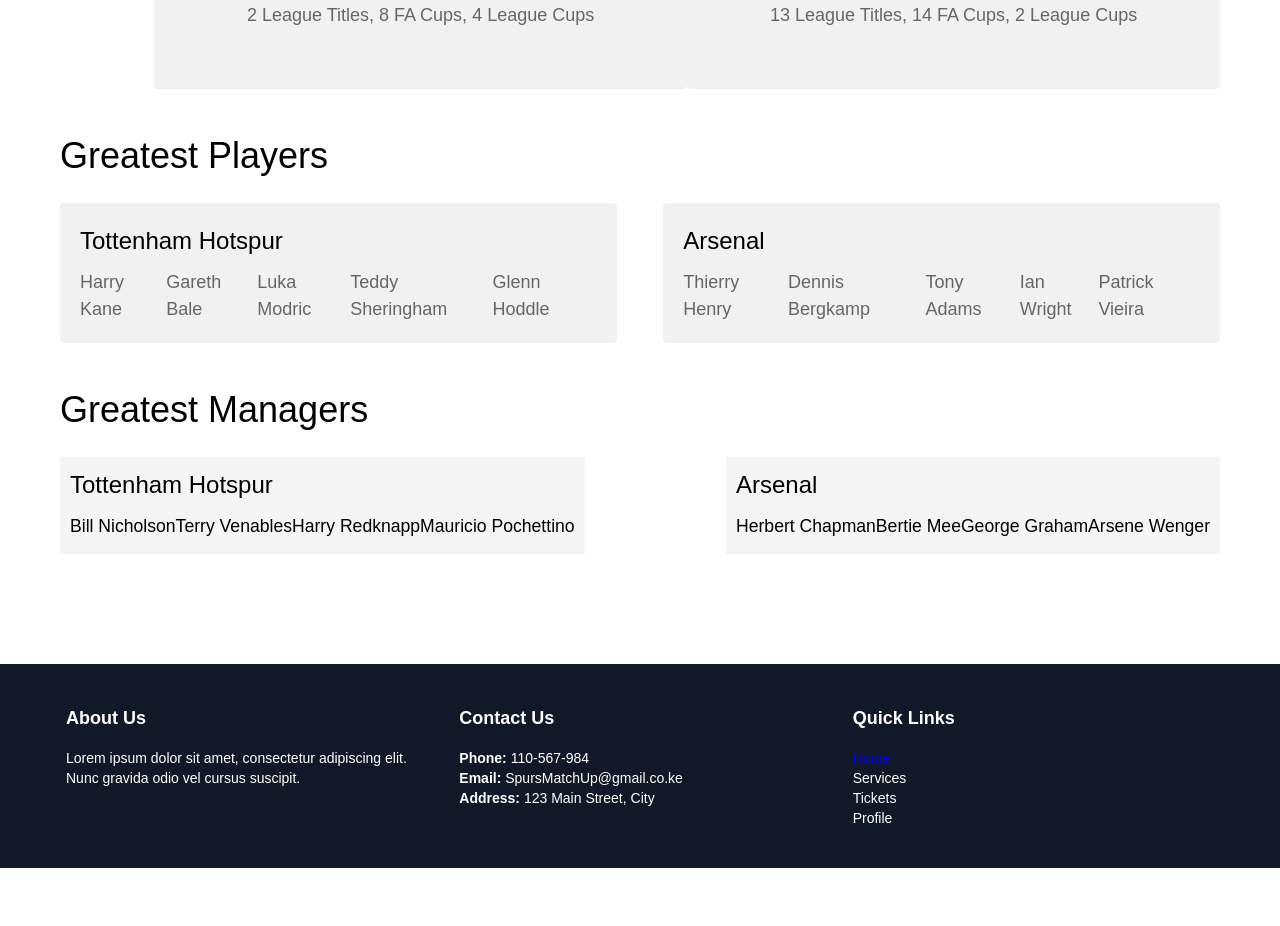
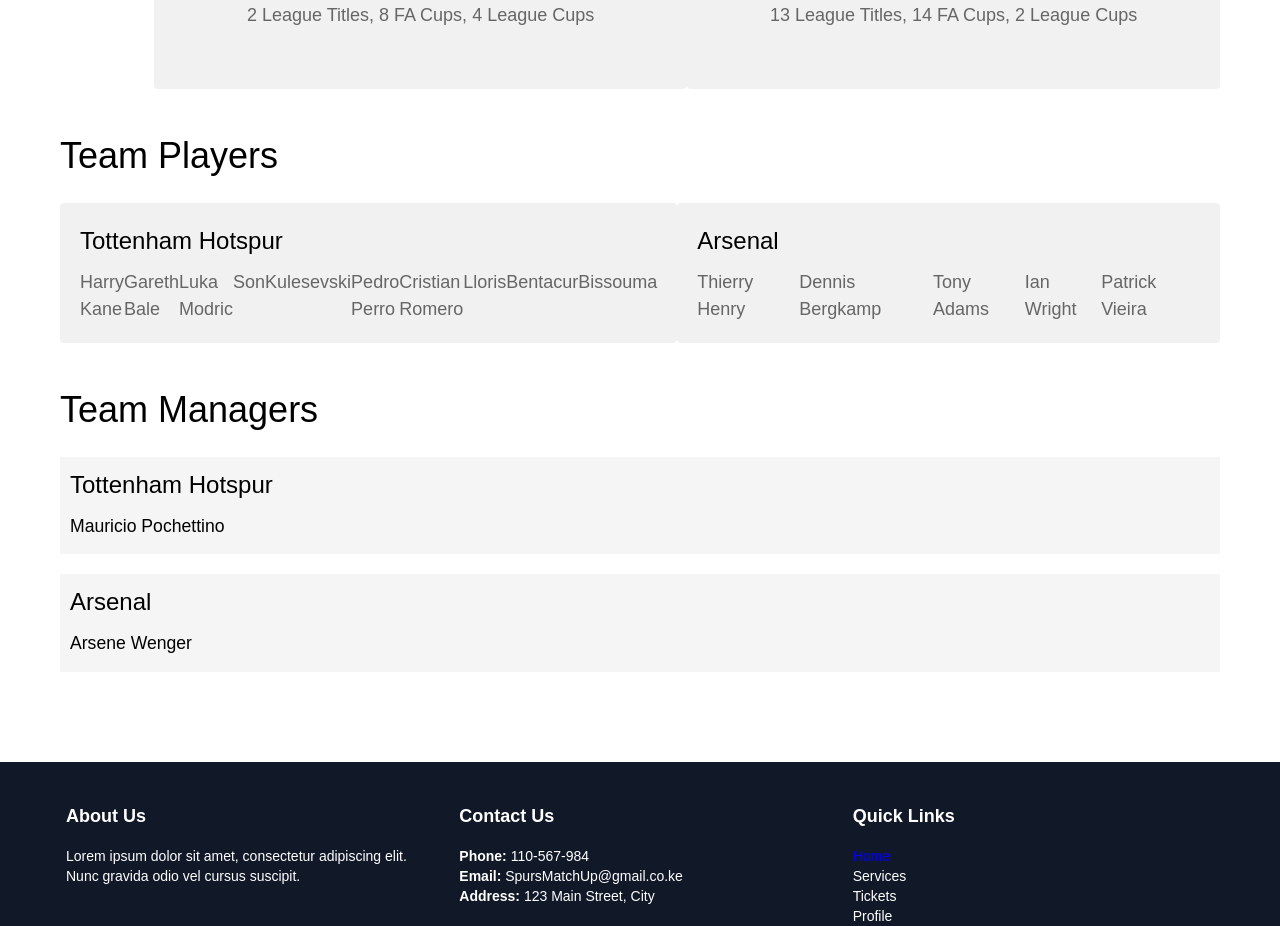
Before and after one commit to Eric-MK/front-endsclcertproject, a Vue app: page /home in a window 1280 px wide. Shown: the part 960-1886 px from the top of the page. Before the commit the page ends 1828 px from the top, so only its background shows below. Built offline with nearby package versions, Linux system fonts and the light colour scheme.

Commit message:
updated code

```diff
--- a/src/views/HomeView.vue
+++ b/src/views/HomeView.vue
@@ -35,7 +35,7 @@
         </div>
       </div>
       <div class="greatest-players-section">
-        <h3>Greatest Players</h3>
+        <h3>Team Players</h3>
         <div class="greatest-players">
           <div class="players-team">
             <h4>{{ tottenhamName }}</h4>
@@ -52,8 +52,8 @@
         </div>
       </div>
       <div class="greatest-managers-section">
-        <h3>Greatest Managers</h3>
-        <div class="greatest-managers">
+        <h3>Team Managers</h3>
+        <div class="">
           <div class="managers-team">
             <h4>{{ tottenhamName }}</h4>
             <ul>
@@ -343,12 +343,12 @@
       rivalryDescription: 'The rivalry between Tottenham and Arsenal dates back over a century, with both teams competing for dominance in North London. Tottenham has won 2 league titles, 8 FA Cups, and 4 League Cups, while Arsenal has won 13 league titles, 14 FA Cups, and 2 League Cups. The two teams have faced each other over 200 times in all competitions.',
       tottenhamName: 'Tottenham Hotspur',
       tottenhamTrophies: '2 League Titles, 8 FA Cups, 4 League Cups',
-      tottenhamPlayers: ['Harry Kane', 'Gareth Bale', 'Luka Modric', 'Teddy Sheringham', 'Glenn Hoddle'],
-      tottenhamManagers: ['Bill Nicholson', 'Terry Venables', 'Harry Redknapp', 'Mauricio Pochettino'],
+      tottenhamPlayers: ['Harry Kane', 'Gareth Bale', 'Luka Modric', 'Son', 'Kulesevski', 'Pedro Perro', 'Cristian Romero', 'Lloris', 'Bentacur', 'Bissouma'],
+      tottenhamManagers: ['Mauricio Pochettino'],
       arsenalName: 'Arsenal',
       arsenalTrophies: '13 League Titles, 14 FA Cups, 2 League Cups',
       arsenalPlayers: ['Thierry Henry', 'Dennis Bergkamp', 'Tony Adams', 'Ian Wright', 'Patrick Vieira'],
-      arsenalManagers: ['Herbert Chapman', 'Bertie Mee', 'George Graham', 'Arsene Wenger'],
+      arsenalManagers: ['Arsene Wenger'],
     }
   },
   components: {
```
